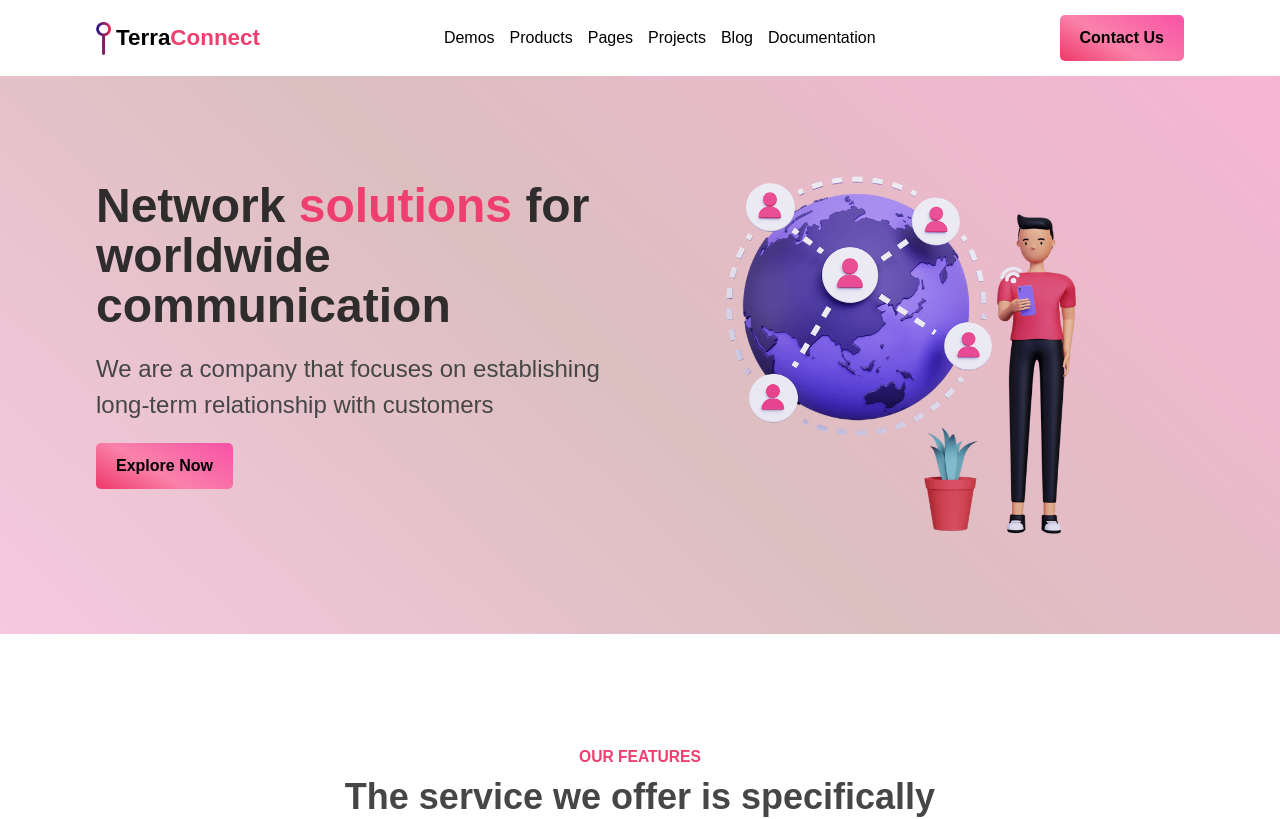
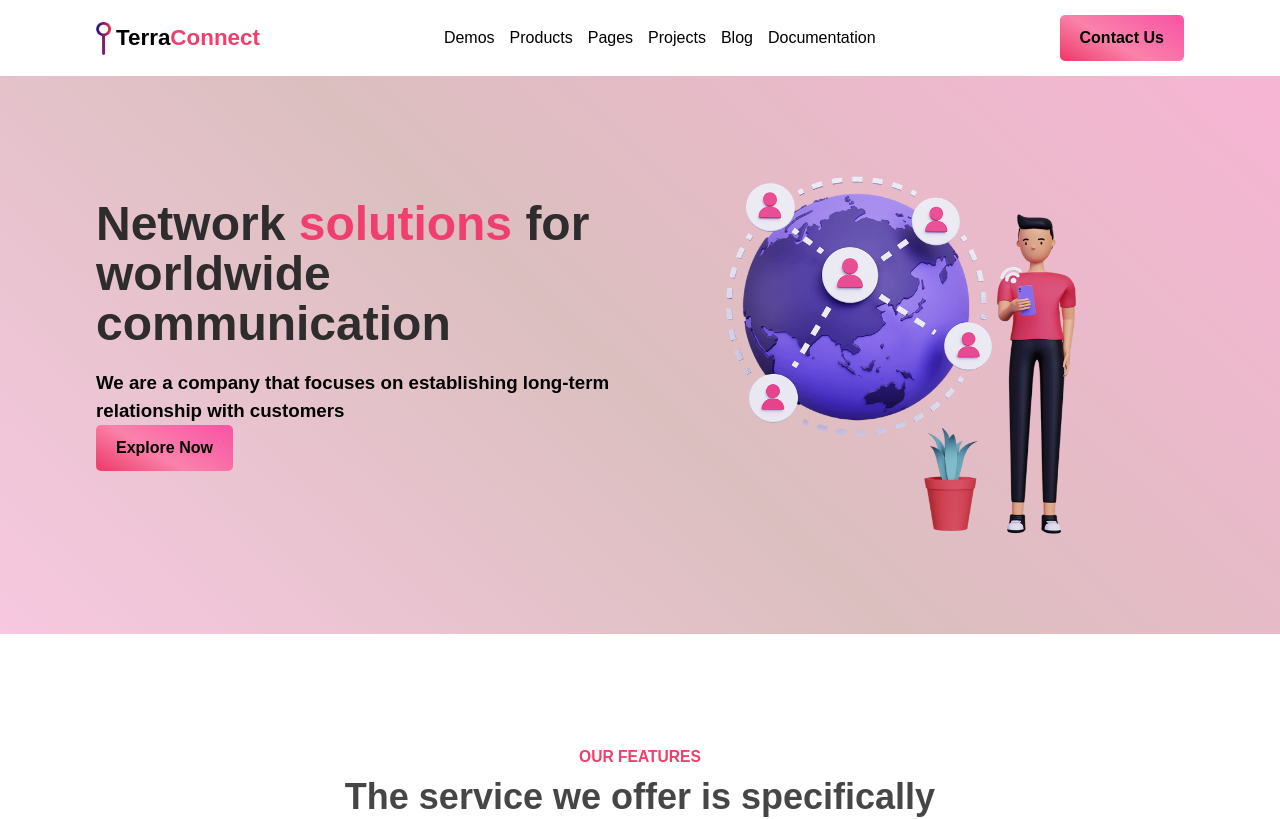
Before and after one commit to Hizmy-M/React-Projects, a React (Vite) app in the folder 05.terraConnect-web/: page / in a window 1280 px wide. Shown: the top 819 px of the page. Built offline with nearby package versions, Linux system fonts and the light colour scheme; a web font is replaced by a local one.

Commit message:
changed h2 to h3

```diff
--- a/05.terraConnect-web/src/HeroSection.jsx
+++ b/05.terraConnect-web/src/HeroSection.jsx
@@ -4,7 +4,7 @@ export default function HeroSection() {
             <div className="section__container width">
                 <div className="section__one">
                     <h1>Network <span className="logo-color">solutions</span> for worldwide communication</h1>
-                    <p>We are a company that focuses on establishing long-term relationship with customers</p>
+                    <h3>We are a company that focuses on establishing long-term relationship with customers</h3>
                     <button className="primary-button">Explore Now</button>
                 </div>
                 <div className="section__two">
```
